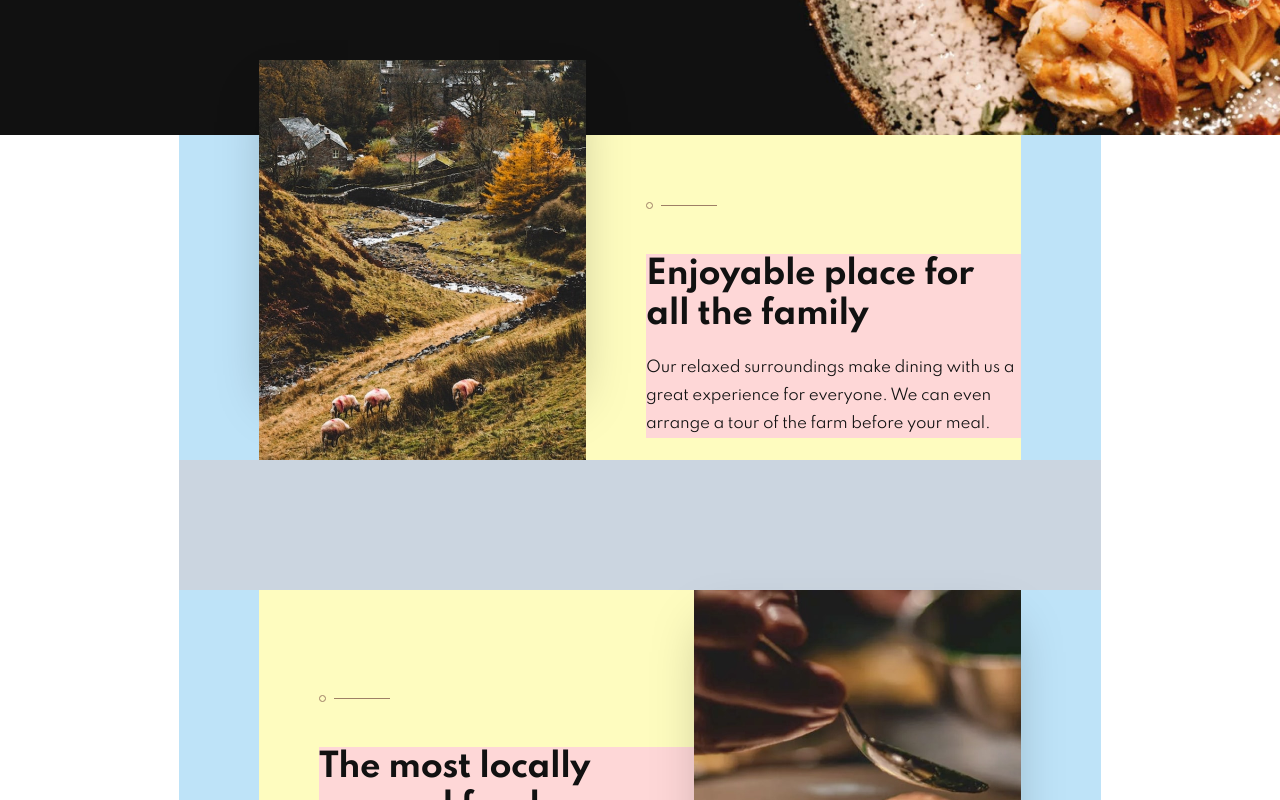
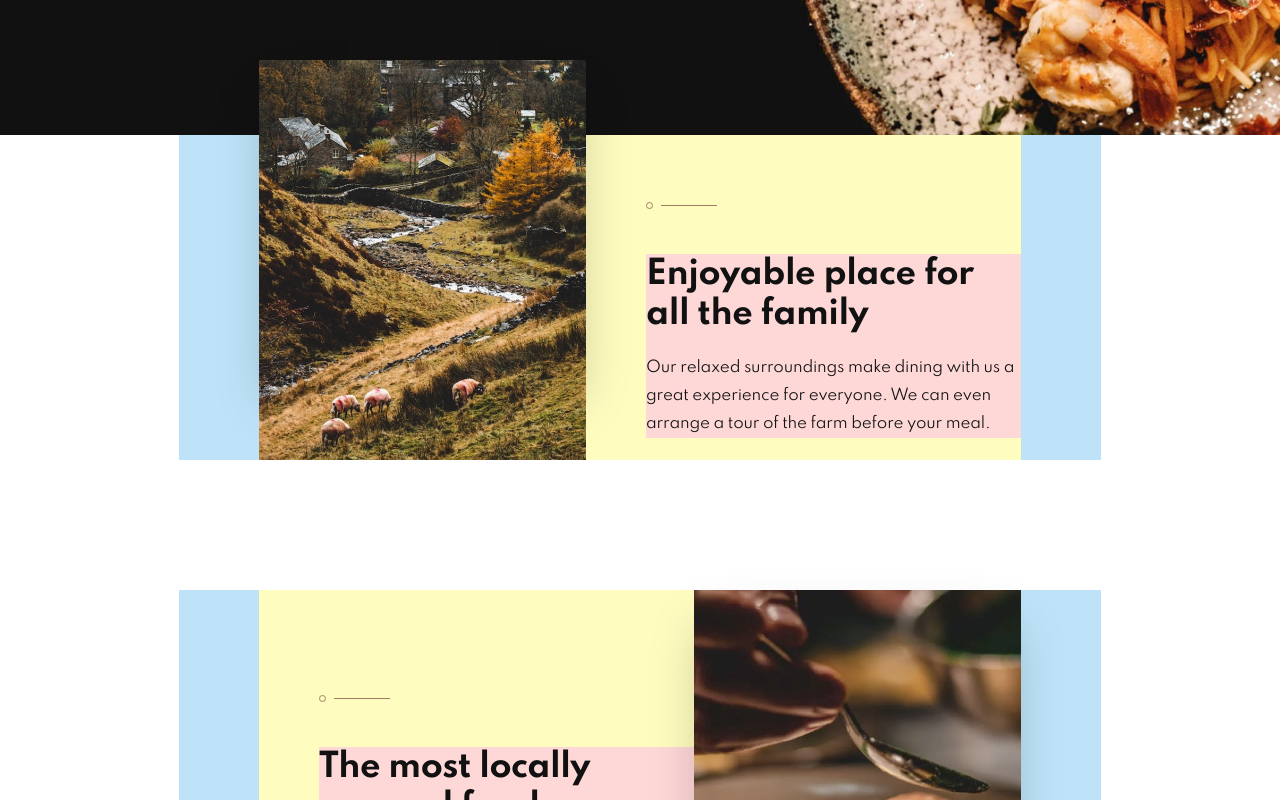
Before and after one commit to 0xShynn/frontendmentor-dine-restaurant-website, a Next.js app: page / in a window 1280 px wide. Shown: the part 580-1380 px from the top of the page. Built offline with nearby package versions, Linux system fonts and the light colour scheme.

Commit message:
updated: box space (height) between main boxes

```diff
--- a/components/MainContainer.js
+++ b/components/MainContainer.js
@@ -11,12 +11,7 @@ import MainAlt from './MainAlt';
 
 const MainContainer = () => {
   return (
-    <Flex
-      className="wesh"
-      w={{ xl: '1110px' }}
-      direction="column"
-      bg="gray.300"
-    >
+    <Flex className="wesh" w={{ xl: '1110px' }} direction="column">
       <MainAlt
         isFirst={true}
         imageSide="left"
@@ -28,7 +23,7 @@ const MainContainer = () => {
         title="Enjoyable place for all the family"
         text="Our relaxed surroundings make dining with us a great experience for everyone. We can even arrange a tour of the farm before your meal."
       />
-      <Box h="130px" />
+      <Box h={{ base: '90px', md: '130px', xl: '120px' }} />
       <MainAlt
         imageSide="right"
         imageDesktop={foodDesktop}
```
